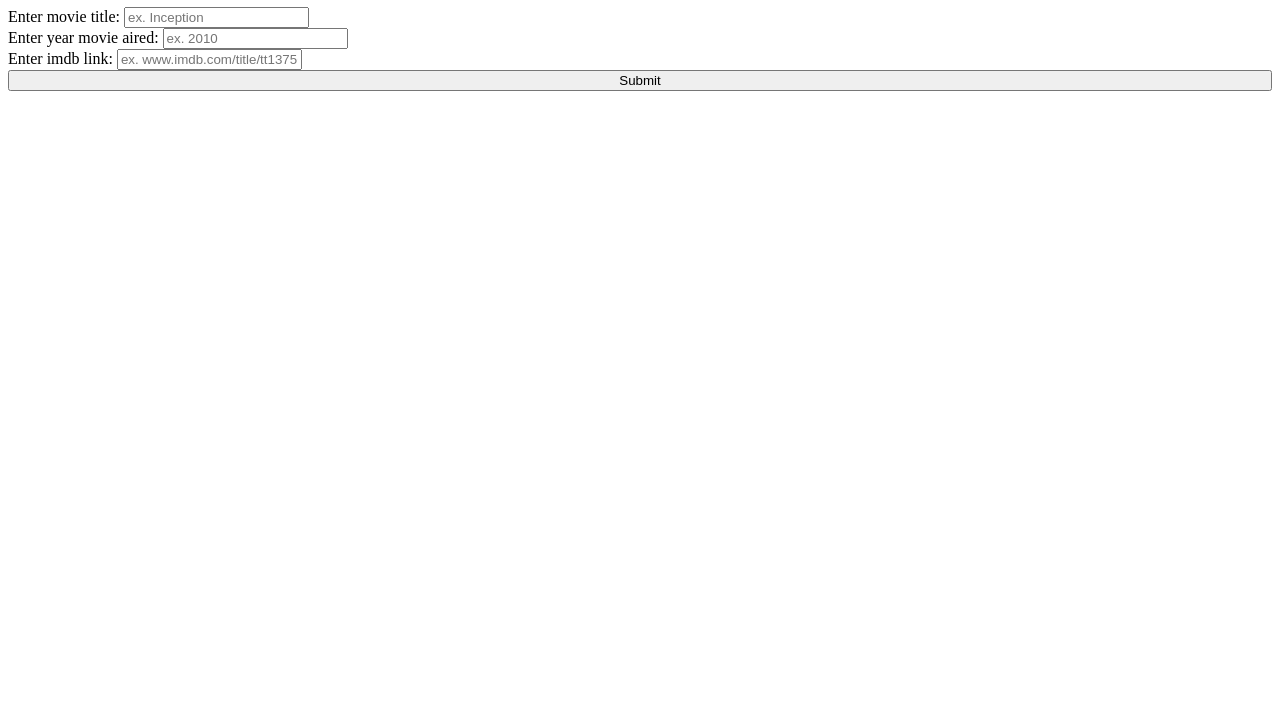
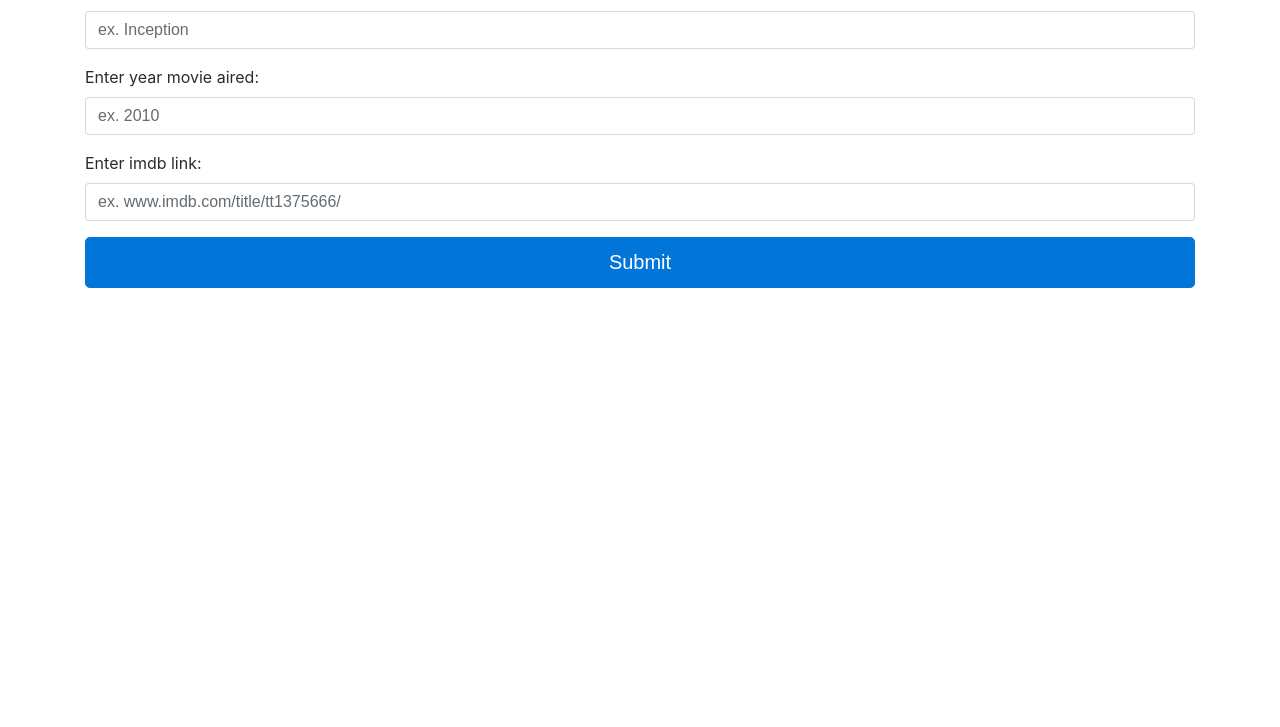
Before and after one commit to danielknguyen/create_movie_entries_week_1_challenge, a website: page views/entries-form.html in a window 1280 px wide. Shown: the part 73-800 px from the top of the page. Drawn offline with nearby package versions, Linux system fonts and the light colour scheme; files that its build step writes are made by us from their sources.

Commit message:
added links to css and bootstrap

```diff
--- a/views/template.html
+++ b/views/template.html
@@ -2,8 +2,10 @@
 <html>
   <head>
     <meta charset="utf-8">
-    <link rel="stylesheet" href="css/styles.css" type= "text/css">
-    <title>Create Movie Entries</title>
+    <!-- create_movie_entries_week_1_challenge/public/css/styles.css -->
+    <link rel="stylesheet" href="/css/styles.css">
+    <link rel="stylesheet" href="https://maxcdn.bootstrapcdn.com/bootstrap/4.0.0-alpha.6/css/bootstrap.min.css" integrity="sha384-rwoIResjU2yc3z8GV/NPeZWAv56rSmLldC3R/AZzGRnGxQQKnKkoFVhFQhNUwEyJ" crossorigin="anonymous">
+
     {% block header %}{% endblock %}
   </head>
   <body>
```
